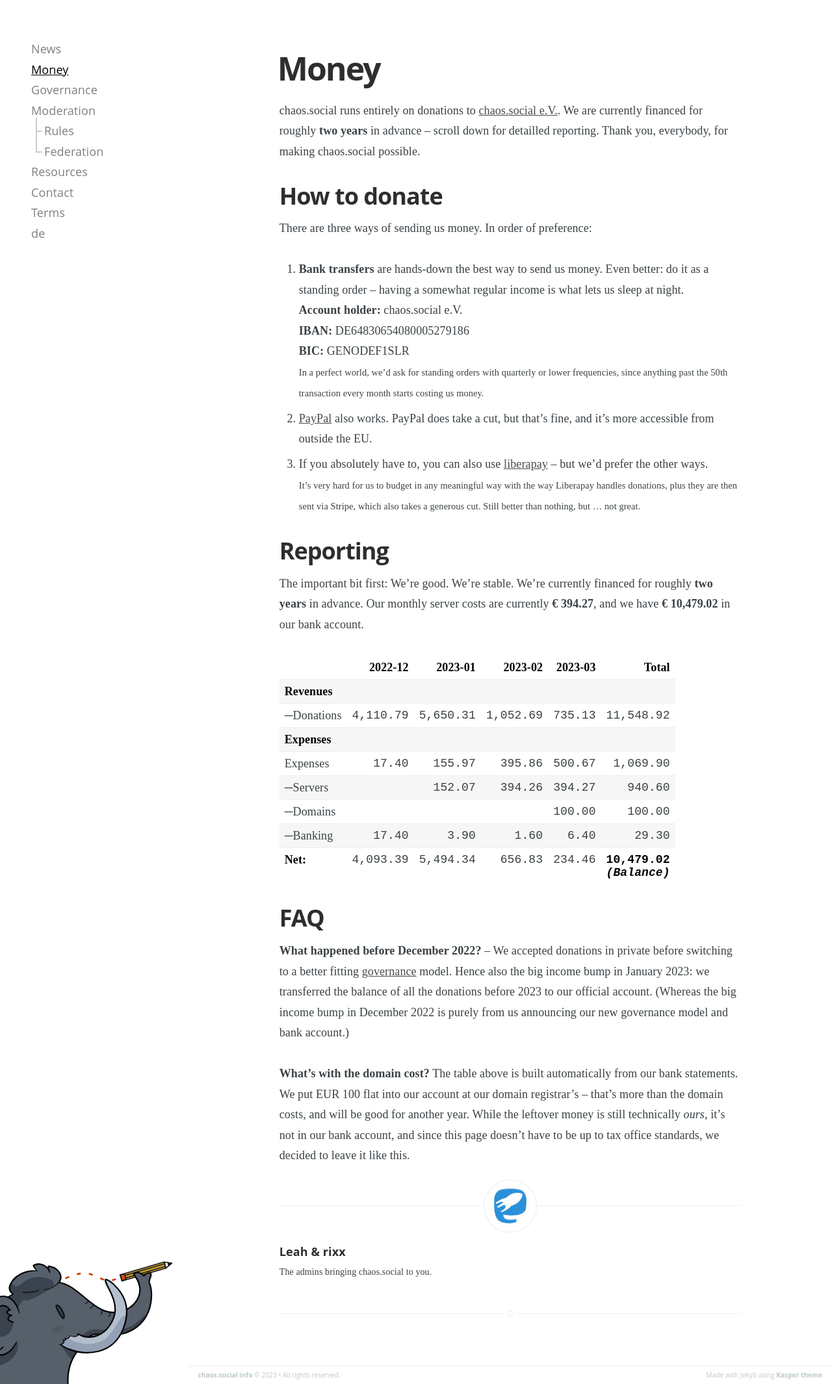
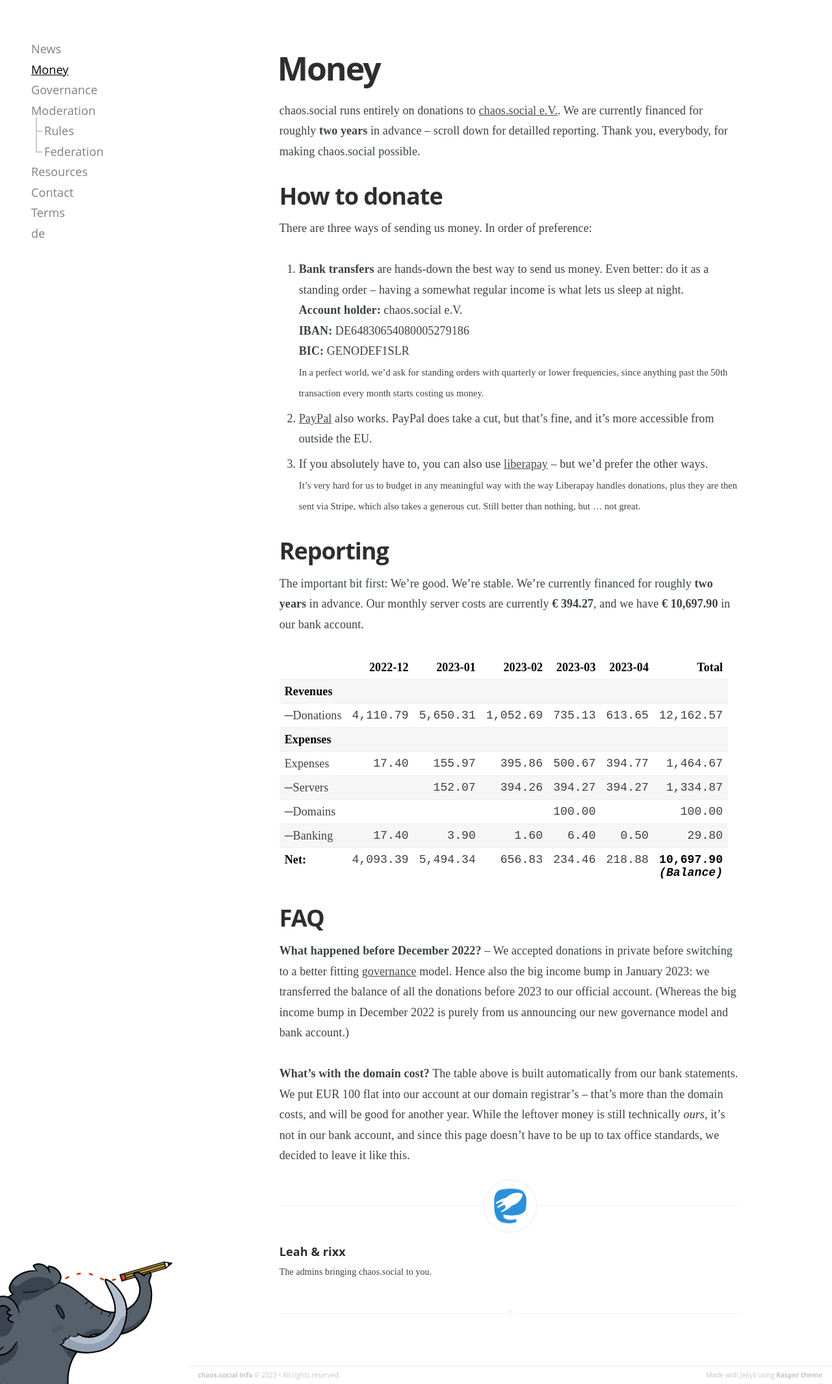
Before and after one commit to chaossocial/meta, a Jekyll site: the page built from money.md, in a window 1280 px wide. Shown: the whole page at 65% size. Built offline with Jekyll 4.4.1, drawn with Linux system fonts in a browser that asks for light colours; some of the changed lines change nothing that is shown.

Commit message:
April update

```diff
--- a/_data/money.json
+++ b/_data/money.json
@@ -15,6 +15,10 @@
     [
       "2023-03-01",
       "2023-04-01"
+    ],
+    [
+      "2023-04-01",
+      "2023-05-01"
     ]
   ],
   "cbrSubreports": [
@@ -37,6 +41,10 @@
           [
             "2023-03-01",
             "2023-04-01"
+          ],
+          [
+            "2023-04-01",
+            "2023-05-01"
           ]
         ],
         "prRows": [
@@ -113,6 +121,24 @@
                     "asprecision": 2
                   }
                 }
+              ],
+              [
+                {
+                  "acommodity": "€",
+                  "aprice": null,
+                  "aquantity": {
+                    "decimalMantissa": 61365,
+                    "decimalPlaces": 2,
+                    "floatingPoint": 613.65
+                  },
+                  "astyle": {
+                    "ascommodityside": "L",
+                    "ascommodityspaced": false,
+                    "asdecimalpoint": ",",
+                    "asdigitgroups": null,
+                    "asprecision": 2
+                  }
+                }
               ]
             ],
             "prrAverage": [
@@ -120,9 +146,9 @@
                 "acommodity": "€",
                 "aprice": null,
                 "aquantity": {
-                  "decimalMantissa": 288723,
-                  "decimalPlaces": 2,
-                  "floatingPoint": 2887.23
+                  "decimalMantissa": 2432514,
+                  "decimalPlaces": 3,
+                  "floatingPoint": 2432.514
                 },
                 "astyle": {
                   "ascommodityside": "L",
@@ -139,9 +165,9 @@
                 "acommodity": "€",
                 "aprice": null,
                 "aquantity": {
-                  "decimalMantissa": 1154892,
+                  "decimalMantissa": 1216257,
                   "decimalPlaces": 2,
-                  "floatingPoint": 11548.92
+                  "floatingPoint": 12162.57
                 },
                 "astyle": {
                   "ascommodityside": "L",
@@ -227,6 +253,24 @@
                   "asprecision": 2
                 }
               }
+            ],
+            [
+              {
+                "acommodity": "€",
+                "aprice": null,
+                "aquantity": {
+                  "decimalMantissa": 61365,
+                  "decimalPlaces": 2,
+                  "floatingPoint": 613.65
+                },
+                "astyle": {
+                  "ascommodityside": "L",
+                  "ascommodityspaced": false,
+                  "asdecimalpoint": ",",
+                  "asdigitgroups": null,
+                  "asprecision": 2
+                }
+              }
             ]
           ],
           "prrAverage": [
@@ -234,9 +278,9 @@
               "acommodity": "€",
               "aprice": null,
               "aquantity": {
-                "decimalMantissa": 288723,
-                "decimalPlaces": 2,
-                "floatingPoint": 2887.23
+                "decimalMantissa": 2432514,
+                "decimalPlaces": 3,
+                "floatingPoint": 2432.514
               },
               "astyle": {
                 "ascommodityside": "L",
@@ -253,9 +297,9 @@
               "acommodity": "€",
               "aprice": null,
               "aquantity": {
-                "decimalMantissa": 1154892,
+                "decimalMantissa": 1216257,
                 "decimalPlaces": 2,
-                "floatingPoint": 11548.92
+                "floatingPoint": 12162.57
               },
               "astyle": {
                 "ascommodityside": "L",
@@ -289,6 +333,10 @@
           [
             "2023-03-01",
             "2023-04-01"
+          ],
+          [
+            "2023-04-01",
+            "2023-05-01"
           ]
         ],
         "prRows": [
@@ -365,6 +413,24 @@
                     "asprecision": 2
                   }
                 }
+              ],
+              [
+                {
+                  "acommodity": "€",
+                  "aprice": null,
+                  "aquantity": {
+                    "decimalMantissa": 39477,
+                    "decimalPlaces": 2,
+                    "floatingPoint": 394.77
+                  },
+                  "astyle": {
+                    "ascommodityside": "L",
+                    "ascommodityspaced": false,
+                    "asdecimalpoint": ",",
+                    "asdigitgroups": null,
+                    "asprecision": 2
+                  }
+                }
               ]
             ],
             "prrAverage": [
@@ -372,9 +438,9 @@
                 "acommodity": "€",
                 "aprice": null,
                 "aquantity": {
-                  "decimalMantissa": 267475,
+                  "decimalMantissa": 292934,
                   "decimalPlaces": 3,
-                  "floatingPoint": 267.475
+                  "floatingPoint": 292.934
                 },
                 "astyle": {
                   "ascommodityside": "L",
@@ -391,9 +457,9 @@
                 "acommodity": "€",
                 "aprice": null,
                 "aquantity": {
-                  "decimalMantissa": 106990,
+                  "decimalMantissa": 146467,
                   "decimalPlaces": 2,
-                  "floatingPoint": 1069.9
+                  "floatingPoint": 1464.67
                 },
                 "astyle": {
                   "ascommodityside": "L",
@@ -461,6 +527,24 @@
                     "asprecision": 2
                   }
                 }
+              ],
+              [
+                {
+                  "acommodity": "€",
+                  "aprice": null,
+                  "aquantity": {
+                    "decimalMantissa": 39427,
+                    "decimalPlaces": 2,
+                    "floatingPoint": 394.27
+                  },
+                  "astyle": {
+                    "ascommodityside": "L",
+                    "ascommodityspaced": false,
+                    "asdecimalpoint": ",",
+                    "asdigitgroups": null,
+                    "asprecision": 2
+                  }
+                }
               ]
             ],
             "prrAverage": [
@@ -468,9 +552,9 @@
                 "acommodity": "€",
                 "aprice": null,
                 "aquantity": {
-                  "decimalMantissa": 23515,
-                  "decimalPlaces": 2,
-                  "floatingPoint": 235.15
+                  "decimalMantissa": 266974,
+                  "decimalPlaces": 3,
+                  "floatingPoint": 266.974
                 },
                 "astyle": {
                   "ascommodityside": "L",
@@ -487,9 +571,9 @@
                 "acommodity": "€",
                 "aprice": null,
                 "aquantity": {
-                  "decimalMantissa": 94060,
+                  "decimalMantissa": 133487,
                   "decimalPlaces": 2,
-                  "floatingPoint": 940.6
+                  "floatingPoint": 1334.87
                 },
                 "astyle": {
                   "ascommodityside": "L",
@@ -523,16 +607,17 @@
                     "asprecision": 2
                   }
                 }
-              ]
+              ],
+              []
             ],
             "prrAverage": [
               {
                 "acommodity": "€",
                 "aprice": null,
                 "aquantity": {
-                  "decimalMantissa": 25,
+                  "decimalMantissa": 20,
                   "decimalPlaces": 0,
-                  "floatingPoint": 25
+                  "floatingPoint": 20
                 },
                 "astyle": {
                   "ascommodityside": "L",
@@ -636,6 +721,24 @@
                     "asprecision": 2
                   }
                 }
+              ],
+              [
+                {
+                  "acommodity": "€",
+                  "aprice": null,
+                  "aquantity": {
+                    "decimalMantissa": 50,
+                    "decimalPlaces": 2,
+                    "floatingPoint": 0.5
+                  },
+                  "astyle": {
+                    "ascommodityside": "L",
+                    "ascommodityspaced": false,
+                    "asdecimalpoint": ",",
+                    "asdigitgroups": null,
+                    "asprecision": 2
+                  }
+                }
               ]
             ],
             "prrAverage": [
@@ -643,9 +746,9 @@
                 "acommodity": "€",
                 "aprice": null,
                 "aquantity": {
-                  "decimalMantissa": 7325,
-                  "decimalPlaces": 3,
-                  "floatingPoint": 7.325
+                  "decimalMantissa": 596,
+                  "decimalPlaces": 2,
+                  "floatingPoint": 5.96
                 },
                 "astyle": {
                   "ascommodityside": "L",
@@ -662,9 +765,9 @@
                 "acommodity": "€",
                 "aprice": null,
                 "aquantity": {
-                  "decimalMantissa": 2930,
+                  "decimalMantissa": 2980,
                   "decimalPlaces": 2,
-                  "floatingPoint": 29.3
+                  "floatingPoint": 29.8
                 },
                 "astyle": {
                   "ascommodityside": "L",
@@ -750,6 +853,24 @@
                   "asprecision": 2
                 }
               }
+            ],
+            [
+              {
+                "acommodity": "€",
+                "aprice": null,
+                "aquantity": {
+                  "decimalMantissa": 39477,
+                  "decimalPlaces": 2,
+                  "floatingPoint": 394.77
+                },
+                "astyle": {
+                  "ascommodityside": "L",
+                  "ascommodityspaced": false,
+                  "asdecimalpoint": ",",
+                  "asdigitgroups": null,
+                  "asprecision": 2
+                }
+              }
             ]
           ],
           "prrAverage": [
@@ -757,9 +878,9 @@
               "acommodity": "€",
               "aprice": null,
               "aquantity": {
-                "decimalMantissa": 267475,
+                "decimalMantissa": 292934,
                 "decimalPlaces": 3,
-                "floatingPoint": 267.475
+                "floatingPoint": 292.934
               },
               "astyle": {
                 "ascommodityside": "L",
@@ -776,9 +897,9 @@
               "acommodity": "€",
               "aprice": null,
               "aquantity": {
-                "decimalMantissa": 106990,
+                "decimalMantissa": 146467,
                 "decimalPlaces": 2,
-                "floatingPoint": 1069.9
+                "floatingPoint": 1464.67
               },
               "astyle": {
                 "ascommodityside": "L",
@@ -794,7 +915,7 @@
       false
     ]
   ],
-  "cbrTitle": "Income Statement 2022-12-01..2023-03-31",
+  "cbrTitle": "Income Statement 2022-12-01..2023-04-30",
   "cbrTotals": {
     "prrAmounts": [
       [
@@ -868,6 +989,24 @@
             "asprecision": 2
           }
         }
+      ],
+      [
+        {
+          "acommodity": "€",
+          "aprice": null,
+          "aquantity": {
+            "decimalMantissa": 21888,
+            "decimalPlaces": 2,
+            "floatingPoint": 218.88
+          },
+          "astyle": {
+            "ascommodityside": "L",
+            "ascommodityspaced": false,
+            "asdecimalpoint": ",",
+            "asdigitgroups": null,
+            "asprecision": 2
+          }
+        }
       ]
     ],
     "prrAverage": [
@@ -875,9 +1014,9 @@
         "acommodity": "€",
         "aprice": null,
         "aquantity": {
-          "decimalMantissa": 2619755,
+          "decimalMantissa": 2139580,
           "decimalPlaces": 3,
-          "floatingPoint": 2619.755
+          "floatingPoint": 2139.58
         },
         "astyle": {
           "ascommodityside": "L",
@@ -894,9 +1033,9 @@
         "acommodity": "€",
         "aprice": null,
         "aquantity": {
-          "decimalMantissa": 1047902,
+          "decimalMantissa": 1069790,
           "decimalPlaces": 2,
-          "floatingPoint": 10479.02
+          "floatingPoint": 10697.9
         },
         "astyle": {
           "ascommodityside": "L",
```
